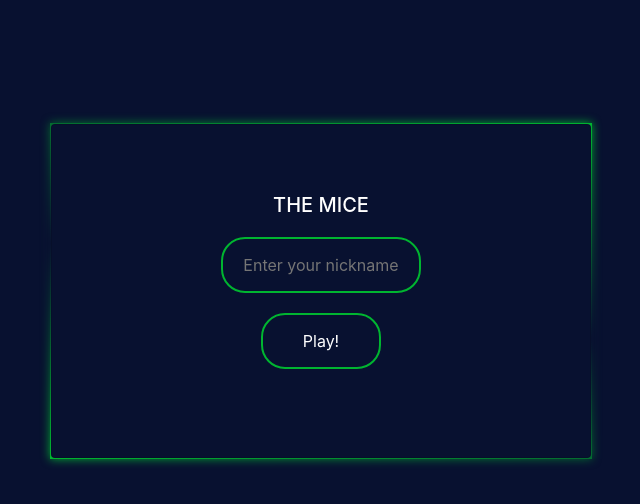
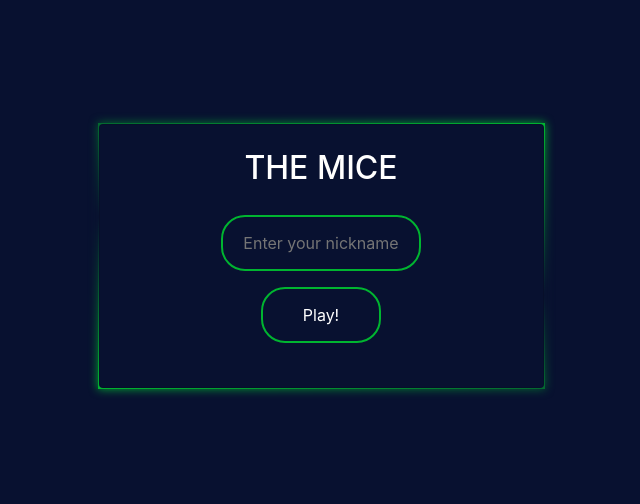
Before and after one commit to filbertfernandes/the-mice-online, a CodeIgniter app: page /the-mice/ in a window 1280 px wide. Shown: the top 504 px of the page, without its empty margins (319-959 px from the left). Run offline with CodeIgniter, Linux system fonts and the light colour scheme; some libraries are stand-ins or nearby versions.

Commit message:
modified

```diff
--- a/application/controllers/Auth.php
+++ b/application/controllers/Auth.php
@@ -16,7 +16,7 @@ class Auth extends CI_Controller
 		}
 
 		$this->form_validation->set_rules('nickname', 'Nickname', 'required|trim|max_length[20]|is_unique[user.nickname]|alpha_dash', [
-			'max_length' => 'The Nickname is too long.',
+			'max_length' => 'The Nickname maximum 20 characters.',
 			'is_unique' => 'The Nickname has already been taken.',
 			'alpha_dash' => 'The Nickname can\'t contain a space.'
 		]);
--- a/application/views/auth/login.php
+++ b/application/views/auth/login.php
@@ -1,15 +1,17 @@
 
 <div class="container about">
   <div class="row justify-content-center">
-    <div class="col-md-6 col-12">
-      <div class="card mt-4 p-5">
+    <div class="col-lg-5 col-md-8 col-sm-10 col-12">
+      <div class="card mt-4 pt-1">
         <div class="card-body">
-          <h5 class="card-title text-center">THE MICE</h5>
-          <form class="box" action="<?= base_url('auth') ?>" method="post">
-            <input type="text" id="nickname" name="nickname" placeholder="Enter your nickname" value="<?= set_value('nickname') ?>">
-            <?= form_error('nickname', '<small style="color: red;font-weight: bold;">', '</small>'); ?>
-            <button type="submit">Play!</button>
-          </form>
+          <h2 class="card-title text-center">THE MICE</h2>
+          <div class="box">
+            <form action="<?= base_url('auth') ?>" method="post">
+              <input type="text" class="mt-3" id="nickname" name="nickname" placeholder="Enter your nickname" value="<?= set_value('nickname') ?>">
+              <?= form_error('nickname', '<small style="color: red;font-weight: bold;" class="pl-1">', '</small>'); ?>
+              <button type="submit" class="mt-3 mb-4" >Play!</button>
+            </form>
+          </div>
         </div>
       </div>
     </div>
--- a/assets/css/style.css
+++ b/assets/css/style.css
@@ -4,11 +4,15 @@ body{
 .container {
   margin-top: 100px;
 }
+.box {
+  display: grid;
+  justify-content: center;
+}
 .box input[type = "text"]{
   border:0;
   background: none;
   display: block;
-  margin: 20px auto;
+  margin: auto;
   text-align: center;
   border: 2px solid #00b530;
   padding: 14px 10px;
@@ -18,15 +22,11 @@ body{
   border-radius: 24px;
   transition: 0.25s;
 }
-.box input[type = "text"]:focus{
-  width: 280px;
-  border-color: #00b530;
-}
 .box button{
   border:0;
   background: none;
   display: block;
-  margin: 20px auto;
+  margin: auto;
   text-align: center;
   border: 2px solid #00b530;
   padding: 14px 40px;
```
